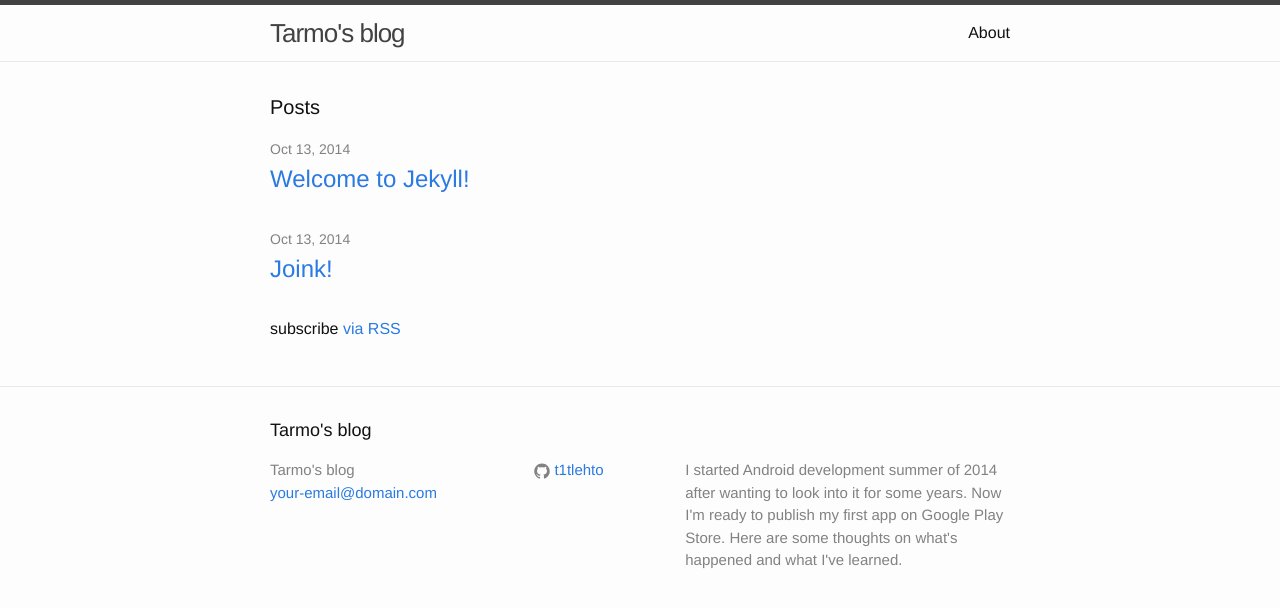
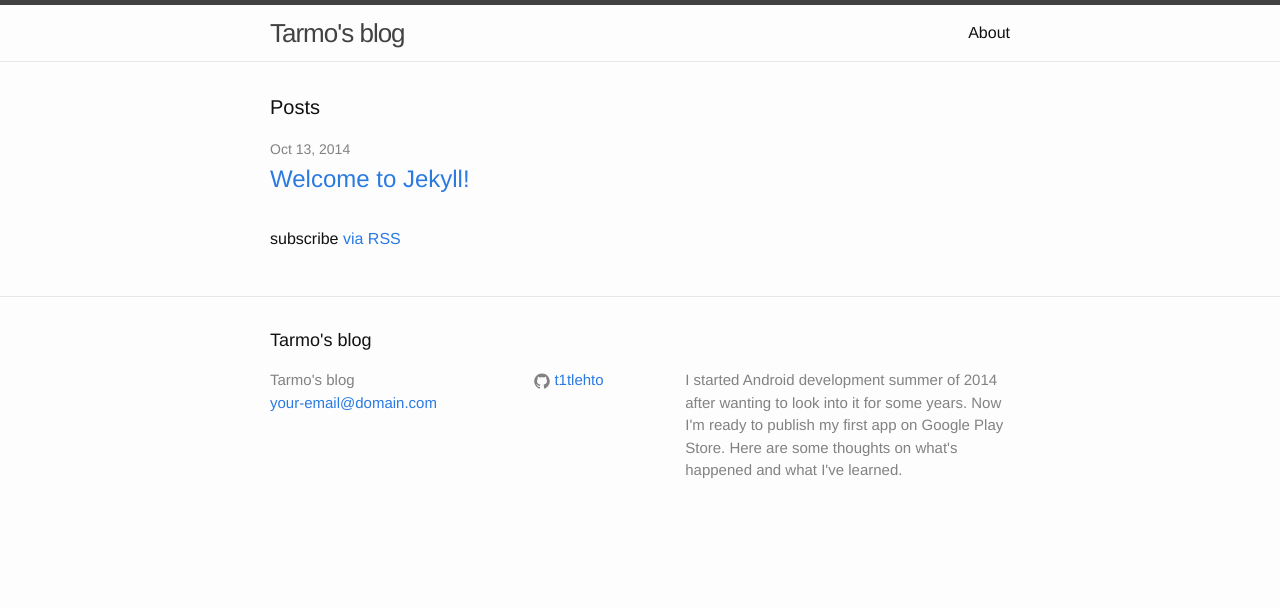
Before and after one commit to t1tlehto/t1tlehto.github.io, a Jekyll site: the page built from index.html, in a window 1280 px wide. Shown: the top 608 px of the page. Built offline with Jekyll 4.4.1, drawn with Linux system fonts in a browser that asks for light colours; a file with an impossible date is left out.

```diff
--- a/_posts/2014-10-13-joink.markdown
+++ b/_posts/2014-10-13-joink.markdown
@@ -1,7 +1,11 @@
 ---
 layout: post
-title:  "Joink!"
-date:   2014-10-13 21:11:18
+title: "Joink!"
+date: {}
 categories: jekyll update
+published: true
 ---
-joink
+
+## h2 otsikko
+
+### badabing
```
